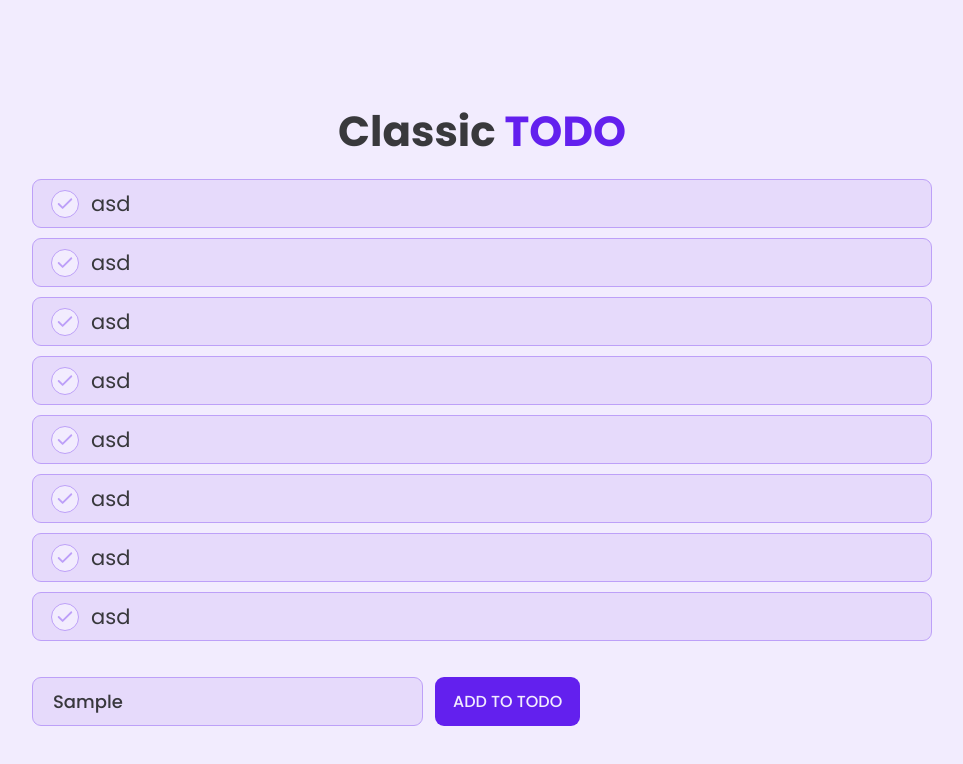
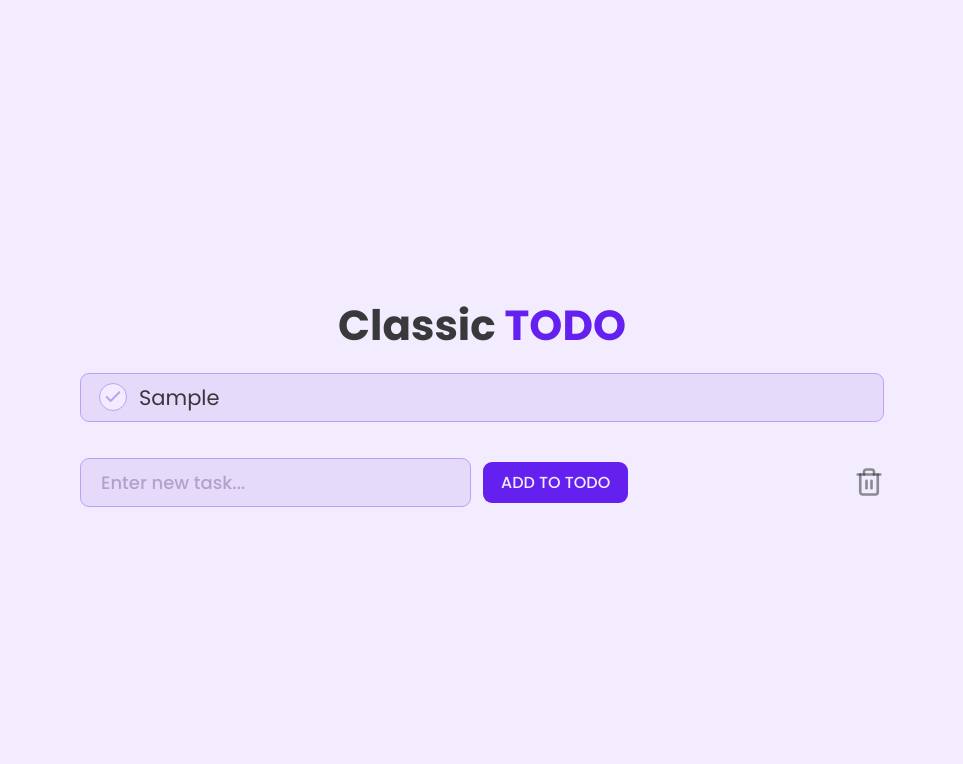
Before and after one commit to leny404/classic-todo, a website built with Parcel: page index.html in a window 1280 px wide. Both pictures are taken after typing "Sample" into the empty fields and a click on the button "ADD TO TODO". Shown: the whole page, without its empty margins (158-1121 px from the left). Built offline with nearby package versions, Linux system fonts and the light colour scheme.

Commit message:
Added ability to add task and mark them

```diff
--- a/index.html
+++ b/index.html
@@ -20,7 +20,10 @@
           <h1 class="todo__header--title">Classic <span>TODO</span></h1>
         </header>
         <ul class="todo__list">
-          <li class="todo__list--item">
+          <!-- <li
+            class="todo__list--item"
+            data-id="36923ef5-b70f-455b-8b5a-5f4bc2a1dde1"
+          >
             <svg
               xmlns="http://www.w3.org/2000/svg"
               width="28"
@@ -28,7 +31,7 @@
               viewBox="0 0 24 24"
               fill="none"
               stroke="currentColor"
-              stroke-width="2.3"
+              stroke-width="2.5"
               stroke-linecap="round"
               stroke-linejoin="round"
               class="lucide lucide-check preview-icon"
@@ -37,7 +40,11 @@
             </svg>
             <p class="todo__description">asd</p>
           </li>
-          <li class="todo__list--item">
+
+          <li
+            class="todo__list--item"
+            data-id="58d044be-05d9-41d2-ba75-e025118fa466"
+          >
             <svg
               xmlns="http://www.w3.org/2000/svg"
               width="28"
@@ -45,117 +52,16 @@
               viewBox="0 0 24 24"
               fill="none"
               stroke="currentColor"
-              stroke-width="2.3"
+              stroke-width="2.5"
               stroke-linecap="round"
               stroke-linejoin="round"
-              class="lucide lucide-check preview-icon"
+              class="lucide lucide-check preview-icon checked"
+              id="checkmark-icon"
             >
               <path d="M20 6 9 17l-5-5" />
             </svg>
-            <p class="todo__description">asd</p>
-          </li>
-          <li class="todo__list--item">
-            <svg
-              xmlns="http://www.w3.org/2000/svg"
-              width="28"
-              height="28"
-              viewBox="0 0 24 24"
-              fill="none"
-              stroke="currentColor"
-              stroke-width="2.3"
-              stroke-linecap="round"
-              stroke-linejoin="round"
-              class="lucide lucide-check preview-icon"
-            >
-              <path d="M20 6 9 17l-5-5" />
-            </svg>
-            <p class="todo__description">asd</p>
-          </li>
-          <li class="todo__list--item">
-            <svg
-              xmlns="http://www.w3.org/2000/svg"
-              width="28"
-              height="28"
-              viewBox="0 0 24 24"
-              fill="none"
-              stroke="currentColor"
-              stroke-width="2.3"
-              stroke-linecap="round"
-              stroke-linejoin="round"
-              class="lucide lucide-check preview-icon"
-            >
-              <path d="M20 6 9 17l-5-5" />
-            </svg>
-            <p class="todo__description">asd</p>
-          </li>
-          <li class="todo__list--item">
-            <svg
-              xmlns="http://www.w3.org/2000/svg"
-              width="28"
-              height="28"
-              viewBox="0 0 24 24"
-              fill="none"
-              stroke="currentColor"
-              stroke-width="2.3"
-              stroke-linecap="round"
-              stroke-linejoin="round"
-              class="lucide lucide-check preview-icon"
-            >
-              <path d="M20 6 9 17l-5-5" />
-            </svg>
-            <p class="todo__description">asd</p>
-          </li>
-          <li class="todo__list--item">
-            <svg
-              xmlns="http://www.w3.org/2000/svg"
-              width="28"
-              height="28"
-              viewBox="0 0 24 24"
-              fill="none"
-              stroke="currentColor"
-              stroke-width="2.3"
-              stroke-linecap="round"
-              stroke-linejoin="round"
-              class="lucide lucide-check preview-icon"
-            >
-              <path d="M20 6 9 17l-5-5" />
-            </svg>
-            <p class="todo__description">asd</p>
-          </li>
-          <li class="todo__list--item">
-            <svg
-              xmlns="http://www.w3.org/2000/svg"
-              width="28"
-              height="28"
-              viewBox="0 0 24 24"
-              fill="none"
-              stroke="currentColor"
-              stroke-width="2.3"
-              stroke-linecap="round"
-              stroke-linejoin="round"
-              class="lucide lucide-check preview-icon"
-            >
-              <path d="M20 6 9 17l-5-5" />
-            </svg>
-            <p class="todo__description">asd</p>
-          </li>
-          <li class="todo__list--item">
-            <svg
-              xmlns="http://www.w3.org/2000/svg"
-              width="28"
-              height="28"
-              viewBox="0 0 24 24"
-              fill="none"
-              stroke="currentColor"
-              stroke-width="2.3"
-              stroke-linecap="round"
-              stroke-linejoin="round"
-              class="lucide lucide-check preview-icon"
-            >
-              <path d="M20 6 9 17l-5-5" />
-            </svg>
-            <p class="todo__description">asd</p>
-          </li>
+            <p class="todo__description">asdasdasd</p>
+          </li> -->
         </ul>
         <div class="todo__toolbar">
           <input
@@ -166,6 +72,24 @@
             placeholder="Enter new task..."
           />
           <button class="todo__button-add">Add to todo</button>
+          <svg
+            xmlns="http://www.w3.org/2000/svg"
+            width="30"
+            height="30"
+            viewBox="0 0 24 24"
+            fill="none"
+            stroke="currentColor"
+            stroke-width="2.1"
+            stroke-linecap="round"
+            stroke-linejoin="round"
+            class="lucide lucide-trash preview-icon"
+          >
+            <path d="M10 11v6" />
+            <path d="M14 11v6" />
+            <path d="M19 6v14a2 2 0 0 1-2 2H7a2 2 0 0 1-2-2V6" />
+            <path d="M3 6h18" />
+            <path d="M8 6V4a2 2 0 0 1 2-2h4a2 2 0 0 1 2 2v2" />
+          </svg>
         </div>
       </div>
     </main>
--- a/src/js/controller.js
+++ b/src/js/controller.js
@@ -0,0 +1,25 @@
+import addTaskView from './views/addTaskView';
+import taskItemView from './views/taskItemView';
+import * as model from './model';
+
+const addTaskController = function () {
+  const value = addTaskView.getInputValue();
+  if (!value) return;
+
+  const todoObj = model.addTask(value);
+  addTaskView.render(todoObj);
+};
+
+const checkmarkTaskController = function (id) {
+  // 1) CHECKMARK IN DOM
+  taskItemView.toggleCheckmarkTask(id);
+  // 2) UPDATE STATE IN MODEL
+  model.toggleIsFinishedState(id);
+};
+
+const init = function () {
+  model.state.todo.forEach(todo => addTaskView.render(todo));
+  addTaskView.addTaskHandler(addTaskController);
+  taskItemView.addCheckmarkTaskHandler(checkmarkTaskController);
+};
+init();
--- a/src/js/model.js
+++ b/src/js/model.js
@@ -0,0 +1,46 @@
+export const state = {
+  todo: [],
+};
+
+const createTaskObj = function (desc) {
+  return {
+    id: crypto.randomUUID(),
+    description: desc,
+    isFinished: false,
+  };
+};
+
+const persistTodo = function () {
+  localStorage.setItem('todo', JSON.stringify(state.todo));
+};
+
+const loadStorage = function () {
+  const todo = localStorage.getItem('todo');
+  if (todo) state.todo = JSON.parse(todo);
+};
+loadStorage();
+
+const resetStorage = function () {
+  localStorage.clear();
+};
+// resetStorage();
+
+const findTodoById = function (id) {
+  return state.todo.find(todo => todo.id === id);
+};
+
+export const addTask = function (desc) {
+  const taskObj = createTaskObj(desc);
+  state.todo.push(taskObj);
+  persistTodo();
+
+  return taskObj;
+};
+console.log(state.todo);
+
+export const toggleIsFinishedState = function (id) {
+  const todo = findTodoById(id);
+  todo.isFinished = !todo.isFinished;
+  persistTodo();
+  console.log(state.todo);
+};
--- /dev/null
+++ b/src/js/views/addTaskView.js
@@ -0,0 +1,49 @@
+class AddTaskView {
+  _parentEl = document.querySelector('.todo__list');
+  _inputField = document.querySelector('.todo__input-add');
+  _addBtn = document.querySelector('.todo__button-add');
+
+  _data;
+
+  getInputValue() {
+    return this._inputField.value.trim();
+  }
+
+  _generateMarkup() {
+    return `
+      <li class="todo__list--item" data-id="${this._data.id}">
+        <svg
+          xmlns="http://www.w3.org/2000/svg"
+          width="28"
+          height="28"
+          viewBox="0 0 24 24"
+          fill="none"
+          stroke="currentColor"
+          stroke-width="2.5"
+          stroke-linecap="round"
+          stroke-linejoin="round"
+          class="lucide lucide-check preview-icon ${this._data?.isFinished ? 'checked' : ''}"
+        >
+          <path d="M20 6 9 17l-5-5" />
+        </svg>
+        <p class="todo__description">${this._data.description}</p>
+      </li>
+    `;
+  }
+
+  render(data) {
+    this._data = data;
+    if (!data) return;
+
+    const markup = this._generateMarkup();
+    this._parentEl.insertAdjacentHTML('beforeend', markup);
+  }
+
+  addTaskHandler(handler) {
+    this._addBtn.addEventListener('click', e => {
+      handler();
+      this._inputField.value = '';
+    });
+  }
+}
+export default new AddTaskView();
--- /dev/null
+++ b/src/js/views/taskItemView.js
@@ -0,0 +1,25 @@
+class TaskItemView {
+  _parentEl = document.querySelector('.todo__list');
+  _data;
+
+  _findTaskElById(id) {
+    return document.querySelector(`[data-id="${id}"]`) || null;
+  }
+
+  toggleCheckmarkTask(id) {
+    const taskEl = this._findTaskElById(id);
+    const checkmarkEl = taskEl.querySelector('.lucide-check');
+    checkmarkEl.classList.toggle('checked');
+  }
+
+  addCheckmarkTaskHandler(handler) {
+    this._parentEl.addEventListener('click', e => {
+      const checkmark = e.target.closest('.lucide-check');
+      if (!checkmark) return;
+
+      const todoItem = checkmark.closest('.todo__list--item');
+      handler(todoItem.dataset.id);
+    });
+  }
+}
+export default new TaskItemView();
--- a/src/style/components/_todo.scss
+++ b/src/style/components/_todo.scss
@@ -1,9 +1,10 @@
 @use '../abstracts/' as *;
 
 .todo__container {
-  margin-top: 10rem;
-  // background-color: red;
-  height: 40rem;
+  padding-inline: 1.8rem;
+  padding: 4.8rem;
+  max-width: 90rem;
+  margin: 0 auto;
 }
 
 .todo__header {
@@ -25,7 +26,9 @@
   font-size: 2.1rem;
   list-style-type: none;
   font-weight: 400;
+  overflow-y: scroll;
   margin-bottom: 3.6rem;
+  position: relative;
 
   .lucide-check {
     display: inline-flex;
@@ -35,9 +38,41 @@
     background-color: $bg-color;
     border: 1px solid #bda0f8;
     color: #bda0f8;
+    cursor: pointer;
+    transition:
+      background-color 0.23s,
+      border-color 0.23s,
+      color 0.23s;
+
+    &:hover {
+      background-color: #a87cf4;
+      border-color: #a87cf4;
+      color: #470eaa;
+    }
+  }
+
+  .lucide-check.checked {
+    background-color: #a87cf4 !important;
+    border-color: #a87cf4 !important;
+    color: #470eaa !important;
+  }
+
+  .lucide-check.checked + .todo__description {
+    color: #25262780;
+  }
+
+  .lucide-check.checked + .todo__description::after {
+    background-color: #25262780;
+    content: '';
+    position: absolute;
+    top: 50%;
+    left: -4px;
+    width: calc(100% + 10px);
+    height: 2px;
   }
 
   &--item {
+    width: 100%;
     display: flex;
     gap: 1.2rem;
     border: 1px solid #bda0f8;
@@ -45,7 +80,6 @@
     border-radius: 9px;
     padding: 0.8rem 1.8rem;
     align-items: center;
-    cursor: pointer;
     transition:
       background-color 0.23s,
       border-color 0.23s;
@@ -61,12 +95,15 @@
 
   .todo__description {
     color: $black-color;
+    position: relative;
   }
 }
 
 .todo__toolbar {
   display: flex;
   gap: 1.2rem;
+  position: relative;
+  align-items: center;
 
   .todo__input-add {
     font-family: 'Poppins', sans-serif;
@@ -83,6 +120,7 @@
     &:focus {
       border-color: #a87cf4;
     }
+
     &::placeholder {
       color: #1d064c43;
     }
@@ -95,6 +133,7 @@
     font-weight: 700;
     text-transform: uppercase;
     padding: 0.8rem 1.8rem;
+    user-select: none;
 
     font-weight: 500;
     border-radius: 9px;
@@ -113,4 +152,14 @@
       background-color: #3a0b98;
     }
   }
+
+  .lucide-trash {
+    color: #25262780;
+    margin-left: auto;
+    transition: color 0.23s;
+    cursor: pointer;
+    &:hover {
+      color: #e16670;
+    }
+  }
 }
--- a/src/style/style.scss
+++ b/src/style/style.scss
@@ -14,11 +14,11 @@ html {
 
 body {
   background-color: $bg-color;
-  width: 100%;
+  min-height: 100vh;
+  display: flex;
+  flex-direction: column;
 }
 
 main {
-  max-width: 90rem;
-  margin: 0 auto;
-  height: 100vh;
+  margin: auto 0;
 }
```
